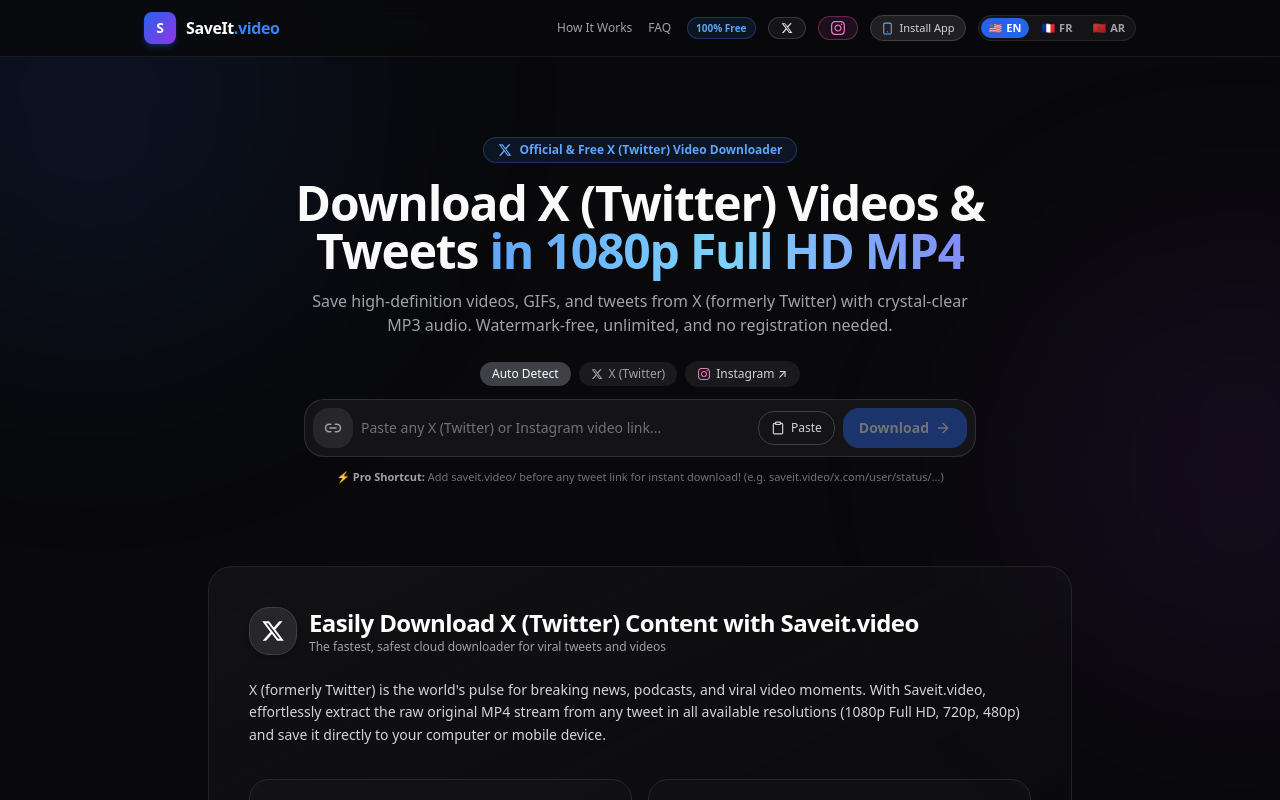
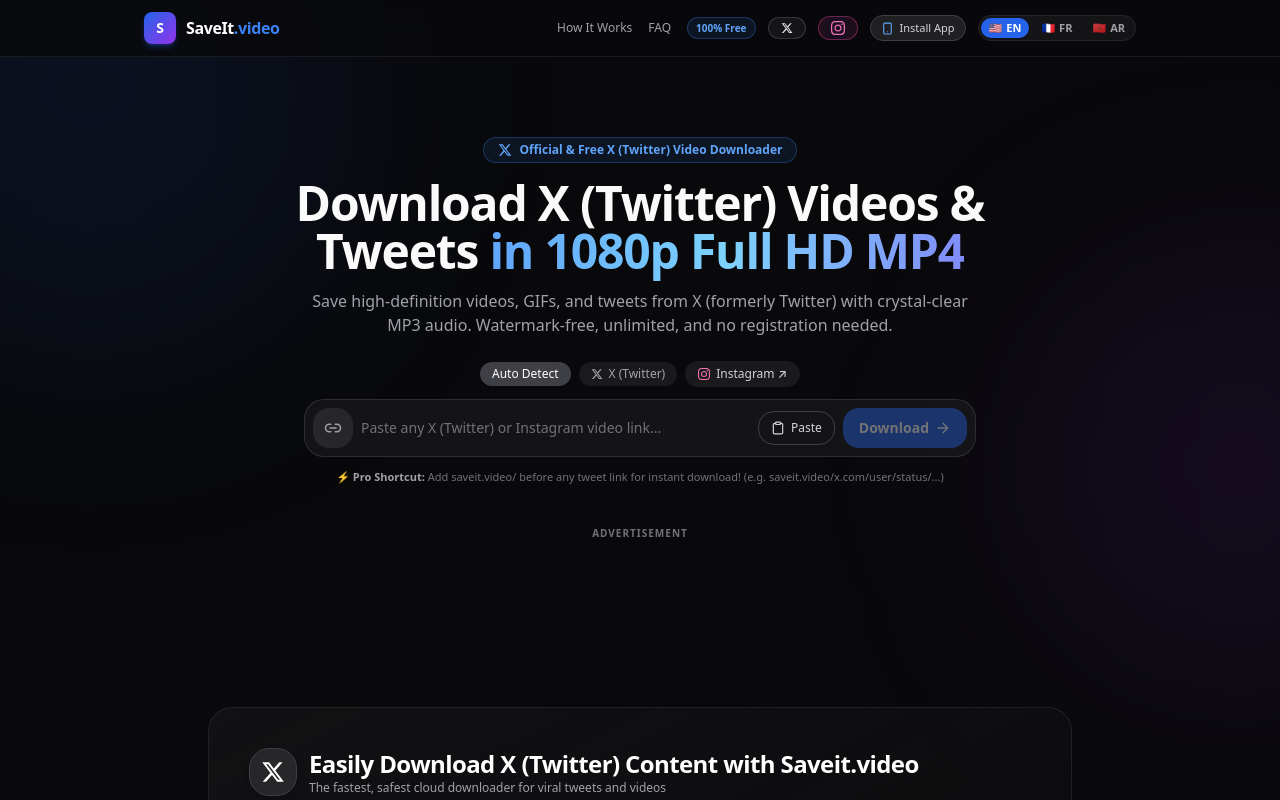
Before and after one commit to YaZaTik/video-downloader, a Next.js app: page /x in a window 1280 px wide. Shown: the top 800 px of the page. Built offline with nearby package versions, Linux system fonts and the light colour scheme; no server answers.

Commit message:
Monetization: Integrate Google AdSense slot 3732966991 and AMP script across layout, homepage, instagram and x pages

```diff
--- a/app/instagram/instagram-client.tsx
+++ b/app/instagram/instagram-client.tsx
@@ -28,6 +28,7 @@
 import { ErrorDisplay } from "@/components/error-display";
 import { PwaInstallButton } from "@/components/pwa-install";
 import { VideoDemoCard } from "@/components/video-demo-card";
+import { AdBanner } from "@/components/ad-banner";
 import { useLanguage } from "@/components/language-context";
 import { instagramTranslations } from "@/lib/instagram-translations";
 import type { AppState, VideoInfo, ApiErrorResponse, ApiResponse } from "@/types";
@@ -139,7 +140,7 @@
       </section>
 
       {/* ─── Results Area ───────────────────────────────────────────── */}
-      <section aria-label="Résultats" className="px-4 pb-8">
+      <section aria-label="Résultats" className="px-4 pb-4">
         <AnimatePresence mode="wait">
           {appState === "loading" && <SkeletonLoader key="skeleton" />}
           {appState === "success" && videoInfo && <VideoResult key="result" video={videoInfo} />}
@@ -147,6 +148,11 @@
             <ErrorDisplay key="error" error={error} onRetry={() => lastUrl && handleSubmit(lastUrl)} />
           )}
         </AnimatePresence>
+      </section>
+
+      {/* Primary Ad Placement */}
+      <section aria-label="Advertisement" className="px-4">
+        <AdBanner slot="3732966991" className="my-6 max-w-3xl" />
       </section>
 
       {/* ─── Rich Editorial Content (Adapted from Spec) ─────────────── */}
--- a/app/layout.tsx
+++ b/app/layout.tsx
@@ -74,6 +74,12 @@
           src={`https://pagead2.googlesyndication.com/pagead/js/adsbygoogle.js?client=${siteConfig.adSenseClientId}`}
           crossOrigin="anonymous"
         />
+        <script
+          async
+          // @ts-ignore
+          custom-element="amp-ad"
+          src="https://cdn.ampproject.org/v0/amp-ad-0.1.js"
+        />
       </head>
       <body
         className="min-h-screen antialiased selection:bg-blue-500/30 selection:text-white bg-[#09090b] text-[#fafafa]"
--- a/app/page.tsx
+++ b/app/page.tsx
@@ -9,6 +9,7 @@
 import { SkeletonLoader } from "@/components/skeleton-loader";
 import { ErrorDisplay } from "@/components/error-display";
 import { SeoContent } from "@/components/seo-content";
+import { AdBanner } from "@/components/ad-banner";
 import { useLanguage } from "@/components/language-context";
 import type { Language } from "@/lib/translations";
 import type { AppState, VideoInfo, ApiErrorResponse, ApiResponse } from "@/types";
@@ -206,7 +207,7 @@
       </section>
 
       {/* Dynamic Result Area */}
-      <section aria-label="Download Results" className="px-4 pb-8">
+      <section aria-label="Download Results" className="px-4 pb-4">
         <AnimatePresence mode="wait">
           {appState === "loading" && <SkeletonLoader key="skeleton" />}
 
@@ -220,6 +221,11 @@
         </AnimatePresence>
       </section>
 
+      {/* Primary Ad Placement */}
+      <section aria-label="Advertisement" className="px-4">
+        <AdBanner slot="3732966991" className="my-6 max-w-3xl" />
+      </section>
+
       {/* SEO-Rich Content (How-To Guide, Feature Matrix, FAQ Accordion) */}
       <SeoContent />
     </div>
--- a/app/x/twitter-client.tsx
+++ b/app/x/twitter-client.tsx
@@ -24,6 +24,7 @@
 import { SkeletonLoader } from "@/components/skeleton-loader";
 import { ErrorDisplay } from "@/components/error-display";
 import { PwaInstallButton } from "@/components/pwa-install";
+import { AdBanner } from "@/components/ad-banner";
 import { useLanguage } from "@/components/language-context";
 import { twitterTranslations } from "@/lib/twitter-translations";
 import type { AppState, VideoInfo, ApiErrorResponse, ApiResponse } from "@/types";
@@ -137,7 +138,7 @@
       </section>
 
       {/* ─── Results Area ───────────────────────────────────────────── */}
-      <section aria-label="Résultats" className="px-4 pb-8">
+      <section aria-label="Résultats" className="px-4 pb-4">
         <AnimatePresence mode="wait">
           {appState === "loading" && <SkeletonLoader key="skeleton" />}
           {appState === "success" && videoInfo && <VideoResult key="result" video={videoInfo} />}
@@ -145,6 +146,11 @@
             <ErrorDisplay key="error" error={error} onRetry={() => lastUrl && handleSubmit(lastUrl)} />
           )}
         </AnimatePresence>
+      </section>
+
+      {/* Primary Ad Placement */}
+      <section aria-label="Advertisement" className="px-4">
+        <AdBanner slot="3732966991" className="my-6 max-w-3xl" />
       </section>
 
       {/* ─── Rich Editorial Content for X (Twitter) ─────────────────── */}
--- a/components/ad-banner.tsx
+++ b/components/ad-banner.tsx
@@ -17,18 +17,18 @@
 }
 
 export function AdBanner({
-  slot,
+  slot = siteConfig.adSenseSlotId || "3732966991",
   format = "auto",
   responsive = true,
   className = "",
 }: AdBannerProps) {
   const adRef = useRef<HTMLDivElement>(null);
   const adsenseClientId =
-    process.env.NEXT_PUBLIC_ADSENSE_CLIENT_ID || siteConfig.adSenseClientId;
+    process.env.NEXT_PUBLIC_ADSENSE_CLIENT_ID || siteConfig.adSenseClientId || "ca-pub-7298235222437919";
 
   useEffect(() => {
-    // Only attempt to push adsbygoogle if a real AdSense client ID and slot exist
-    if (adsenseClientId && slot) {
+    // Only attempt to push adsbygoogle if in browser
+    if (typeof window !== "undefined" && adsenseClientId && slot) {
       try {
         (window.adsbygoogle = window.adsbygoogle || []).push({});
       } catch (err) {
@@ -37,33 +37,18 @@
     }
   }, [adsenseClientId, slot]);
 
-  // If no AdSense ID or slot is provided, render a clean placeholder for preview
-  if (!adsenseClientId || !slot) {
-    return (
-      <div
-        className={`mx-auto my-6 flex flex-col items-center justify-center rounded-xl border border-dashed border-zinc-800 bg-zinc-950/40 p-4 text-center transition ${className}`}
-      >
-        <span className="text-[10px] font-semibold uppercase tracking-widest text-zinc-500">
-          Advertisement
-        </span>
-        <div className="mt-2 text-xs text-zinc-400">
-          {slot ? `Ad Slot: ${slot}` : "Ad placement ready (Set NEXT_PUBLIC_ADSENSE_CLIENT_ID)"}
-        </div>
-      </div>
-    );
-  }
-
+  // Clean container with proper responsive dimensions
   return (
     <div
       ref={adRef}
-      className={`mx-auto my-6 flex flex-col items-center justify-center overflow-hidden text-center ${className}`}
+      className={`mx-auto my-6 flex w-full max-w-4xl flex-col items-center justify-center overflow-hidden text-center min-h-[90px] ${className}`}
     >
       <span className="mb-1 text-[10px] font-semibold uppercase tracking-widest text-zinc-500">
         Advertisement
       </span>
       <ins
         className="adsbygoogle"
-        style={{ display: "block" }}
+        style={{ display: "block", minHeight: "90px" }}
         data-ad-client={adsenseClientId}
         data-ad-slot={slot}
         data-ad-format={format}
--- a/lib/site-config.ts
+++ b/lib/site-config.ts
@@ -28,6 +28,7 @@
   googleAnalyticsId: "G-SSM44R0LQP",
   adSenseClientId: "ca-pub-7298235222437919",
   adSensePublisherId: "pub-7298235222437919",
+  adSenseSlotId: "3732966991",
   themeColor: "#09090b",
   keywords: [
     "saveit",
```
